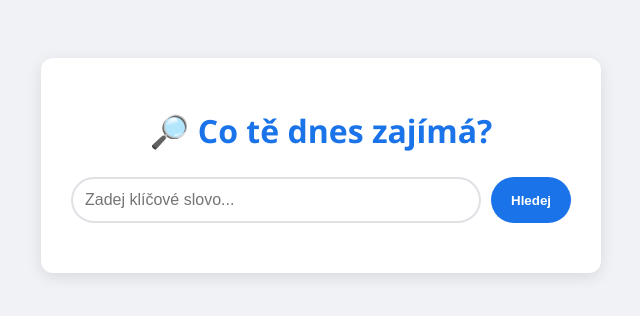
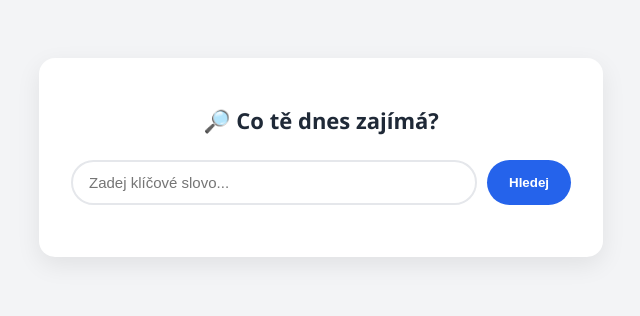
Before and after one commit to Bobulka91/search-app, a website: page index.html in a window 1280 px wide. Shown: the whole page, without its empty margins (319-959 px from the left). Drawn offline with Linux system fonts and the light colour scheme.

Commit message:
Revamp index.html for search app styling and structure

```diff
--- a/index.html
+++ b/index.html
@@ -3,26 +3,103 @@
 <head>
     <meta charset="UTF-8">
     <meta name="viewport" content="width=device-width, initial-scale=1.0">
-    <title>Vyhledávač 1.0 - Seznam Edition</title>
-    <style>
-        body { font-family: 'Segoe UI', Tahoma, Geneva, Verdana, sans-serif; background: #f0f2f5; display: flex; flex-direction: column; align-items: center; padding-top: 50px; color: #333; }
-        .search-container { background: white; padding: 30px; border-radius: 12px; box-shadow: 0 4px 15px rgba(0,0,0,0.1); width: 100%; max-width: 500px; text-align: center; }
-        h1 { color: #1a73e8; margin-bottom: 25px; }
-        .input-group { display: flex; gap: 10px; margin-bottom: 20px; }
-        input { flex: 1; padding: 12px; border: 2px solid #dfe1e5; border-radius: 24px; outline: none; transition: 0.3s; font-size: 16px; }
-        input:focus { border-color: #1a73e8; }
-        button { padding: 10px 20px; border: none; border-radius: 24px; cursor: pointer; font-weight: bold; transition: 0.3s; }
-        .btn-search { background: #1a73e8; color: white; }
-        .btn-search:hover { background: #1557b0; }
+    <title>Search App – vyhledávač</title>
+<style>
+    :root {
+        --primary: #2563eb;
+        --primary-dark: #1d4ed8;
+        --accent: #0ea5a4;
+        --accent-dark: #0c8786;
+        --bg: #f3f4f6;
+        --text: #1f2937;
+        --muted: #6b7280;
+    }
 
-        #downloadArea { margin-top: 20px; padding: 15px; border-top: 1px solid #eee; display: none; }
-        select { padding: 10px; border-radius: 20px; border: 2px solid #34a853; outline: none; margin-bottom: 10px; }
-        .btn-download { background: #34a853; color: white; width: 100%; }
-        .btn-download:hover { background: #2d9147; }
+    body {
+        font-family: 'Segoe UI', Tahoma, Geneva, Verdana, sans-serif;
+        background: var(--bg);
+        display: flex;
+        flex-direction: column;
+        align-items: center;
+        padding-top: 50px;
+        color: var(--text);
+    }
 
-        #results { margin-top: 20px; width: 100%; max-width: 500px; }
-        .result-item { background: white; padding: 15px; margin-bottom: 8px; border-radius: 8px; border-left: 5px solid #1a73e8; box-shadow: 0 2px 5px rgba(0,0,0,0.05); text-align: left; }
-    </style>
+    .search-container {
+        background: white;
+        padding: 32px;
+        border-radius: 16px;
+        box-shadow: 0 8px 24px rgba(0,0,0,0.08);
+        width: 100%;
+        max-width: 500px;
+        text-align: center;
+    }
+
+    h1 {
+        color: var(--text);
+        font-size: 22px;
+        margin-bottom: 25px;
+    }
+
+    .input-group { display: flex; gap: 10px; margin-bottom: 20px; }
+
+    input {
+        flex: 1;
+        padding: 12px 16px;
+        border: 2px solid #e5e7eb;
+        border-radius: 24px;
+        outline: none;
+        transition: 0.2s;
+        font-size: 15px;
+    }
+    input:focus { border-color: var(--primary); }
+
+    button {
+        padding: 10px 22px;
+        border: none;
+        border-radius: 24px;
+        cursor: pointer;
+        font-weight: 600;
+        transition: 0.2s;
+    }
+
+    .btn-search { background: var(--primary); color: white; }
+    .btn-search:hover { background: var(--primary-dark); }
+
+    #downloadArea {
+        margin-top: 20px;
+        padding-top: 18px;
+        border-top: 1px solid #eee;
+        display: none;
+    }
+
+    select {
+        padding: 10px 14px;
+        border-radius: 20px;
+        border: 2px solid #e5e7eb;
+        outline: none;
+        margin-bottom: 12px;
+        font-size: 14px;
+        color: var(--text);
+    }
+    select:focus { border-color: var(--accent); }
+
+    .btn-download { background: var(--accent); color: white; width: 100%; }
+    .btn-download:hover { background: var(--accent-dark); }
+
+    #results { margin-top: 24px; width: 100%; max-width: 500px; }
+
+    .result-item {
+        background: white;
+        padding: 16px;
+        margin-bottom: 10px;
+        border-radius: 10px;
+        border-left: 4px solid var(--primary);
+        box-shadow: 0 2px 8px rgba(0,0,0,0.05);
+        text-align: left;
+    }
+    .result-item a { color: var(--primary); }
+</style>
 </head>
 <body>
 
```
